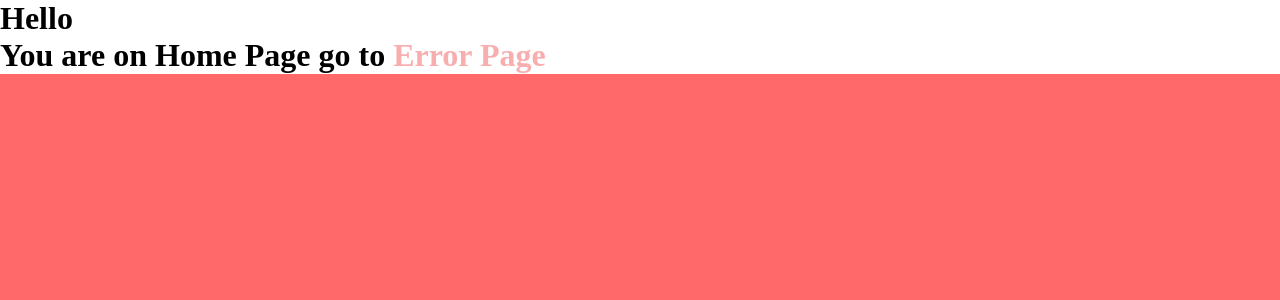
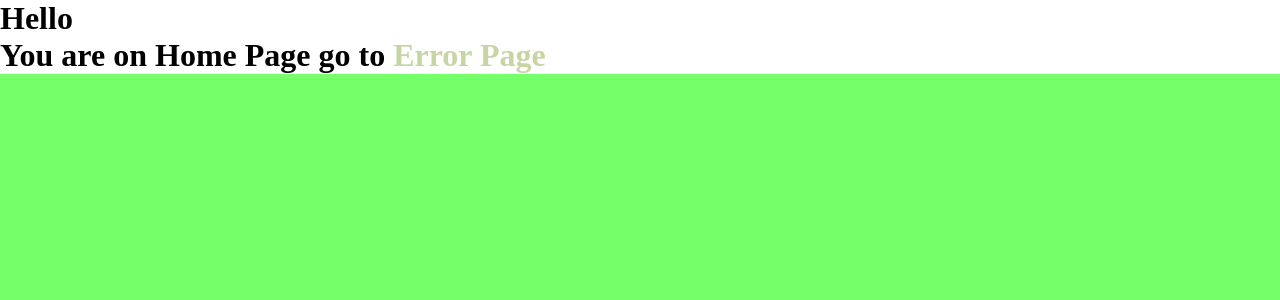
Before and after one commit to mdirshaddev/dustbin-, a React app in the folder frontend/: page / in a window 1280 px wide. Shown: the top 300 px of the page. Built offline with nearby package versions, Linux system fonts and the light colour scheme.

Commit message:
Adding to development.

```diff
--- a/frontend/src/scss/_default.scss
+++ b/frontend/src/scss/_default.scss
@@ -7,12 +7,12 @@
 
 body{
   background-image: linear-gradient(rgb(245, 114, 114), rgb(250, 250, 106),0.254turn);
-  background-color: rgba(255, 0, 0, 0.589);
+  background-color: rgba(21, 255, 0, 0.589);
 }
 
 a{
   text-decoration: none;
-  color: rgba(236, 35, 35, 0.37);
+  color: rgba(102, 141, 11, 0.37);
 }
 
 
```
